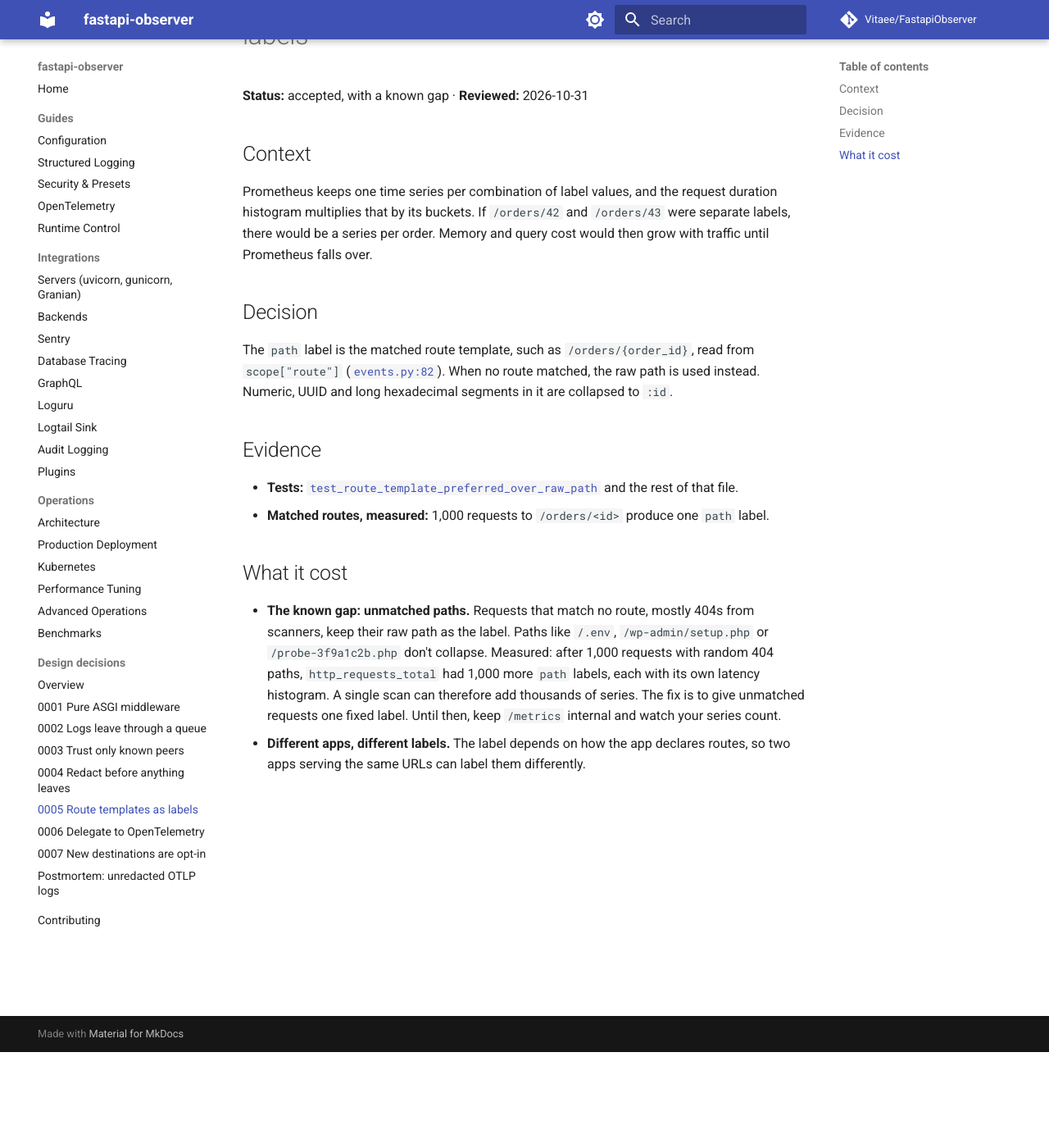
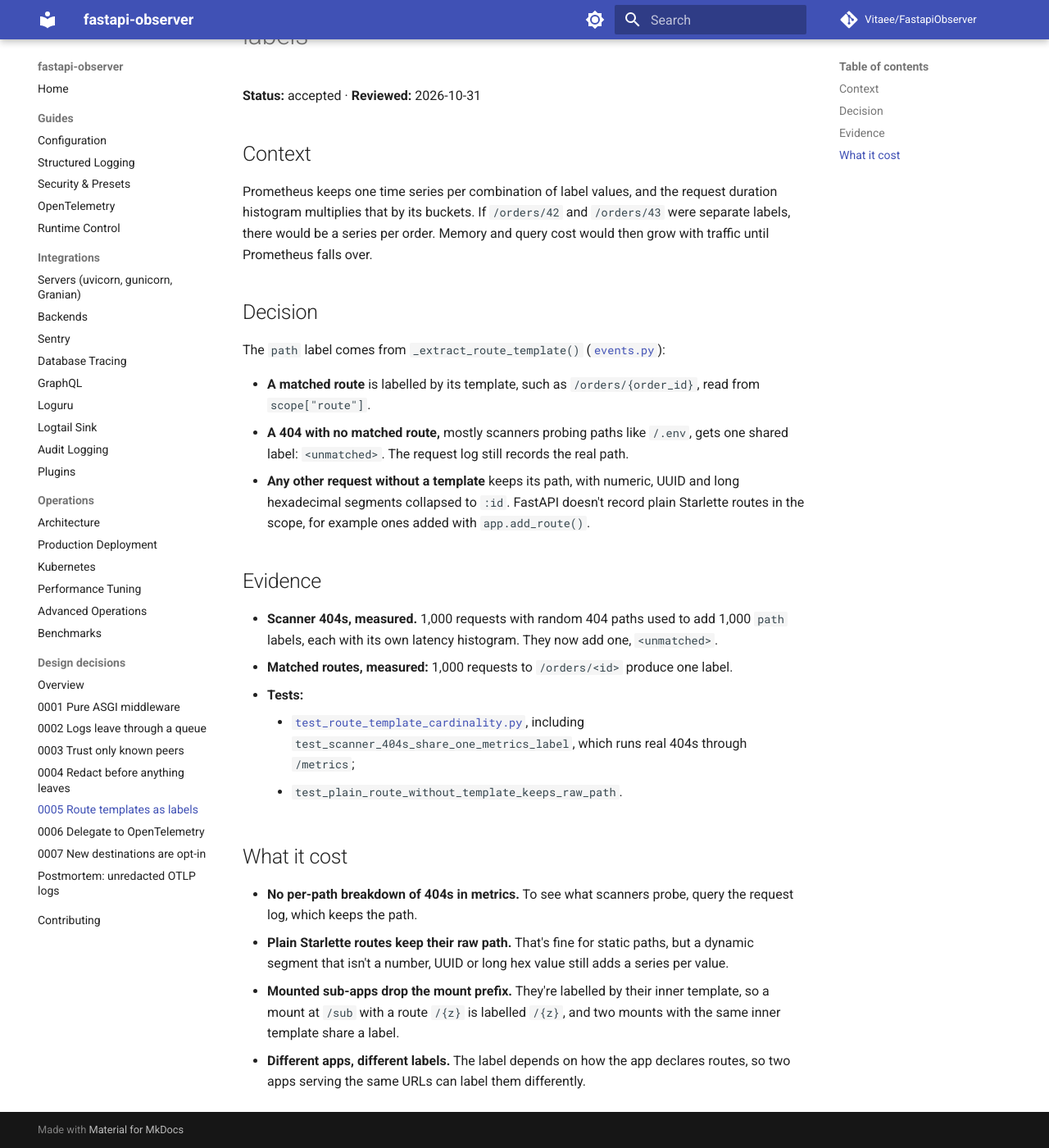
Before and after one commit to Vitaee/FastapiObserver, an MkDocs documentation site: the page built from docs/decisions/0005-route-templates-as-metric-labels.md, in a window 1280 px wide and 1400 px high, scrolled down 117 px. Shown: the whole window at 82% size. Built offline with MkDocs 1.6.1 and Material for MkDocs 9.7.7, drawn with Linux system fonts in a browser that asks for light colours; comment, search, counter and statistics services are not loaded.

Commit message:
fix: give unmatched 404s one metrics label; apply exclusions without a lifespan

```diff
--- a/docs/decisions/0005-route-templates-as-metric-labels.md
+++ b/docs/decisions/0005-route-templates-as-metric-labels.md
@@ -1,6 +1,6 @@
 # 0005: Route templates, not paths, as metric labels
 
-**Status:** accepted, with a known gap · **Reviewed:** 2026-10-31
+**Status:** accepted · **Reviewed:** 2026-10-31
 
 ## Context
 
@@ -8,14 +8,23 @@ Prometheus keeps one time series per combination of label values, and the reques
 
 ## Decision
 
-The `path` label is the matched route template, such as `/orders/{order_id}`, read from `scope["route"]` ([`events.py:82`](https://github.com/Vitaee/FastapiObserver/blob/v1.8.0/src/fastapiobserver/middleware/events.py#L82)). When no route matched, the raw path is used instead. Numeric, UUID and long hexadecimal segments in it are collapsed to `:id`.
+The `path` label comes from `_extract_route_template()` ([`events.py`](https://github.com/Vitaee/FastapiObserver/blob/main/src/fastapiobserver/middleware/events.py)):
+
+- **A matched route** is labelled by its template, such as `/orders/{order_id}`, read from `scope["route"]`.
+- **A 404 with no matched route,** mostly scanners probing paths like `/.env`, gets one shared label: `<unmatched>`. The request log still records the real path.
+- **Any other request without a template** keeps its path, with numeric, UUID and long hexadecimal segments collapsed to `:id`. FastAPI doesn't record plain Starlette routes in the scope, for example ones added with `app.add_route()`.
 
 ## Evidence
 
-- **Tests:** [`test_route_template_preferred_over_raw_path`](https://github.com/Vitaee/FastapiObserver/blob/v1.8.0/tests/test_route_template_cardinality.py#L15) and the rest of that file.
-- **Matched routes, measured:** 1,000 requests to `/orders/<id>` produce one `path` label.
+- **Scanner 404s, measured.** 1,000 requests with random 404 paths used to add 1,000 `path` labels, each with its own latency histogram. They now add one, `<unmatched>`.
+- **Matched routes, measured:** 1,000 requests to `/orders/<id>` produce one label.
+- **Tests:**
+    - [`test_route_template_cardinality.py`](https://github.com/Vitaee/FastapiObserver/blob/main/tests/test_route_template_cardinality.py), including `test_scanner_404s_share_one_metrics_label`, which runs real 404s through `/metrics`;
+    - `test_plain_route_without_template_keeps_raw_path`.
 
 ## What it cost
 
-- **The known gap: unmatched paths.** Requests that match no route, mostly 404s from scanners, keep their raw path as the label. Paths like `/.env`, `/wp-admin/setup.php` or `/probe-3f9a1c2b.php` don't collapse. Measured: after 1,000 requests with random 404 paths, `http_requests_total` had 1,000 more `path` labels, each with its own latency histogram. A single scan can therefore add thousands of series. The fix is to give unmatched requests one fixed label. Until then, keep `/metrics` internal and watch your series count.
+- **No per-path breakdown of 404s in metrics.** To see what scanners probe, query the request log, which keeps the path.
+- **Plain Starlette routes keep their raw path.** That's fine for static paths, but a dynamic segment that isn't a number, UUID or long hex value still adds a series per value.
+- **Mounted sub-apps drop the mount prefix.** They're labelled by their inner template, so a mount at `/sub` with a route `/{z}` is labelled `/{z}`, and two mounts with the same inner template share a label.
 - **Different apps, different labels.** The label depends on how the app declares routes, so two apps serving the same URLs can label them differently.
```
Also changed, not shown: CHANGELOG.md (+4 -0 lines), README.md (+1 -1 lines), docs/decisions/index.md (+1 -1 lines), docs/index.md (+1 -1 lines), 5 other files.
